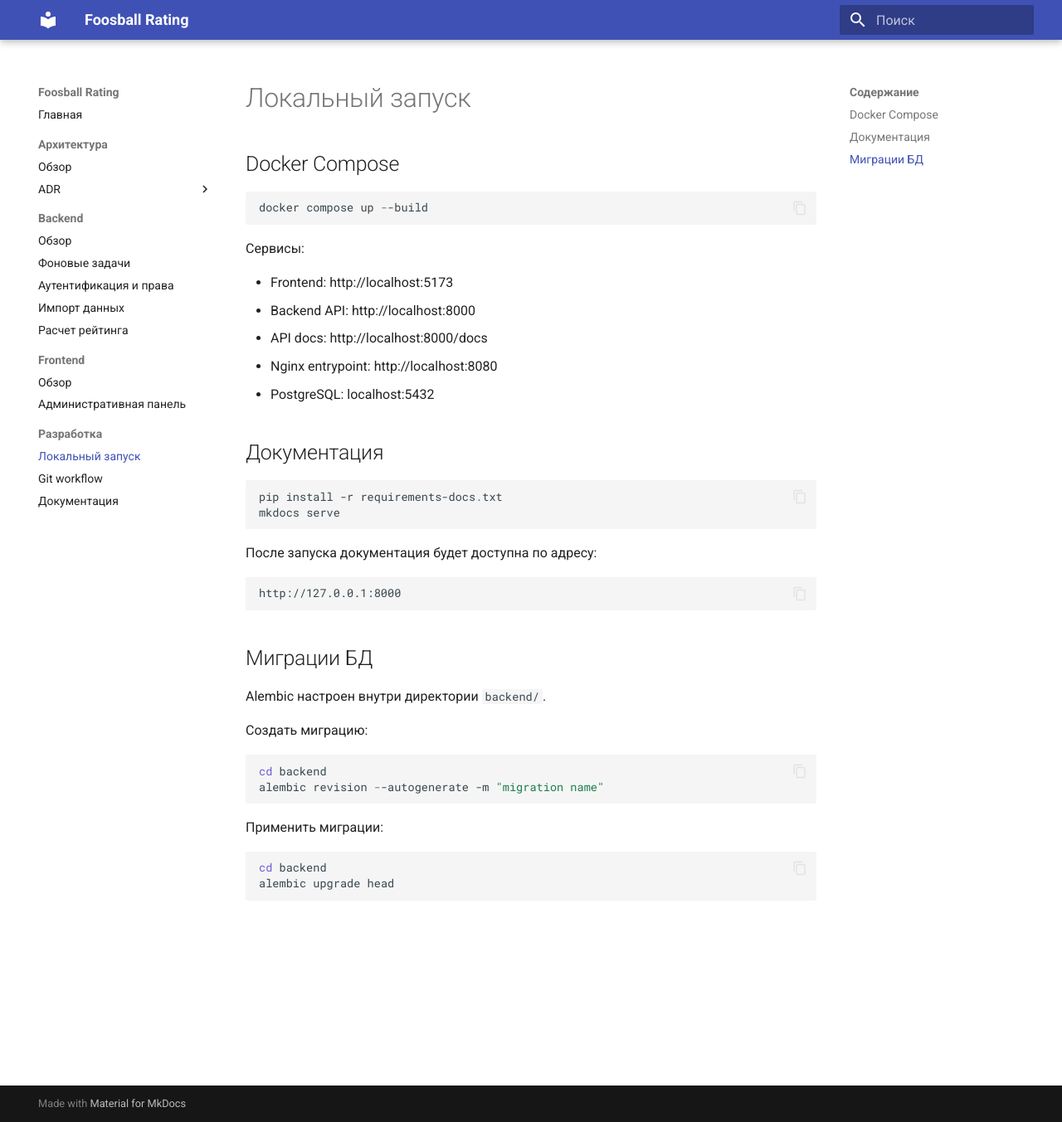
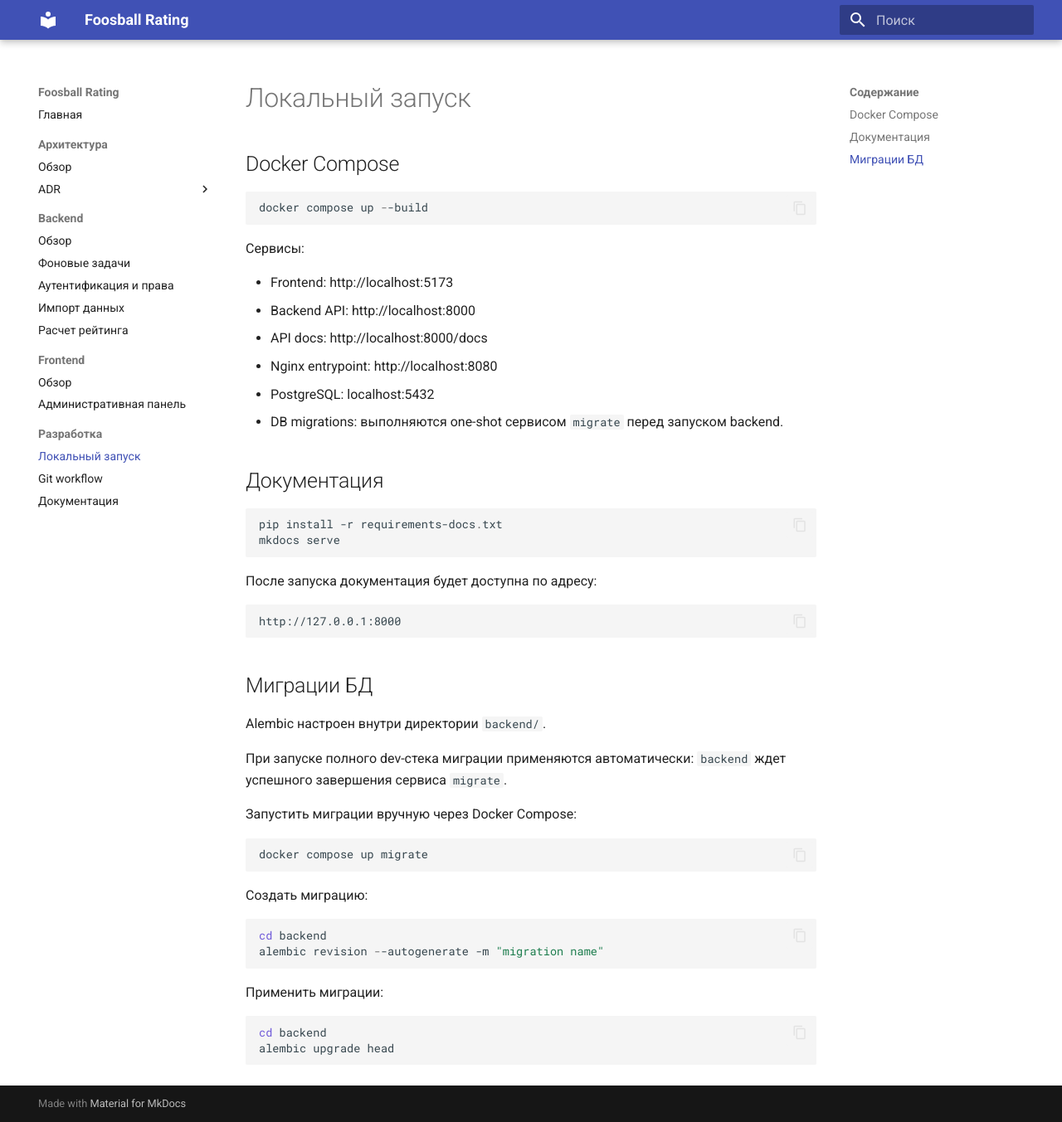
Before and after one commit to y-dvoinyh/foosball_rating, an MkDocs documentation site: the page built from docs/dev/local-setup.md, in a window 1280 px wide and 1353 px high. Shown: the whole window at 83% size. Built offline with MkDocs 1.6.1 and Material for MkDocs 9.7.7, drawn with Linux system fonts in a browser that asks for light colours.

Commit message:
chore: run migrations as compose step

````diff
--- a/docs/dev/local-setup.md
+++ b/docs/dev/local-setup.md
@@ -13,6 +13,7 @@ docker compose up --build
 - API docs: http://localhost:8000/docs
 - Nginx entrypoint: http://localhost:8080
 - PostgreSQL: localhost:5432
+- DB migrations: выполняются one-shot сервисом `migrate` перед запуском backend.
 
 ## Документация
 
@@ -31,6 +32,15 @@ http://127.0.0.1:8000
 
 Alembic настроен внутри директории `backend/`.
 
+При запуске полного dev-стека миграции применяются автоматически: `backend`
+ждет успешного завершения сервиса `migrate`.
+
+Запустить миграции вручную через Docker Compose:
+
+```powershell
+docker compose up migrate
+```
+
 Создать миграцию:
 
 ```powershell
````
Also changed, not shown: README.md (+8 -0 lines), docker-compose.yml (+16 -0 lines).
